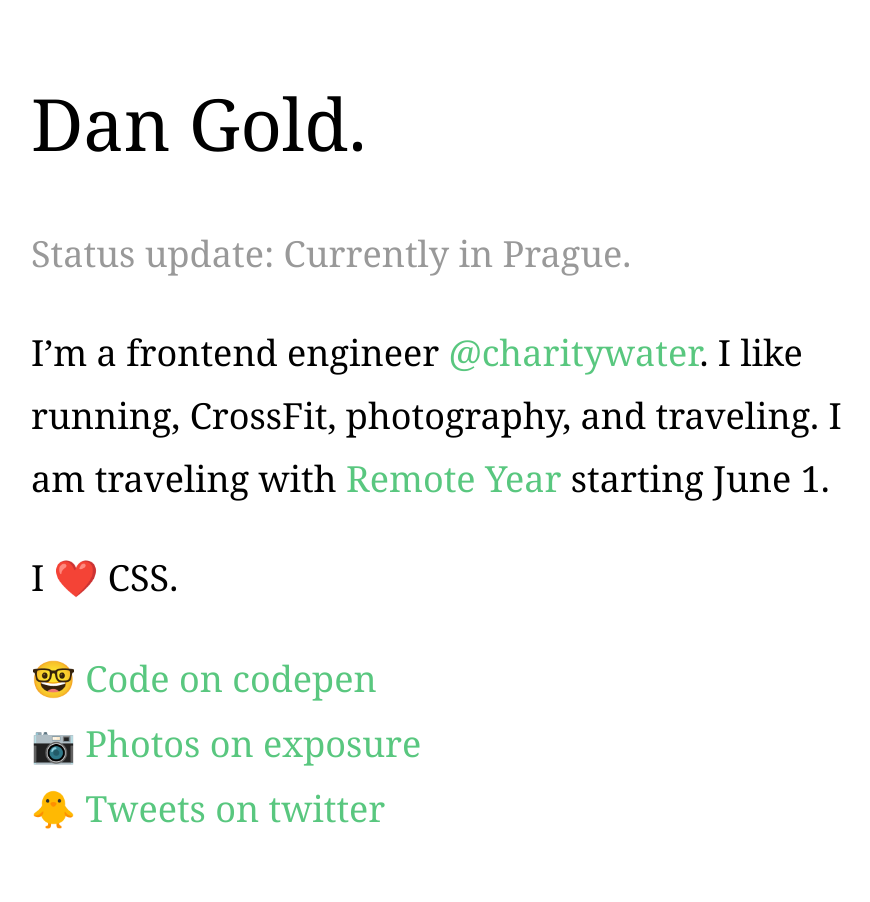
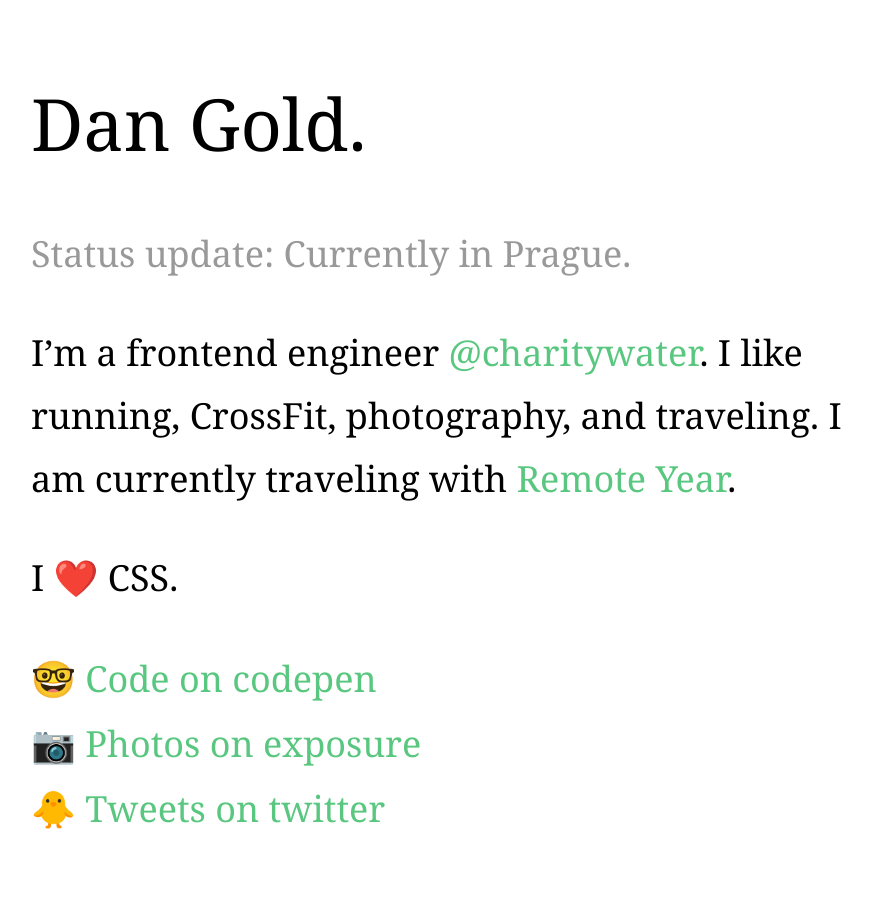
Before and after one commit to jessess/www, a Jekyll site: the page built from index.html, in a window 1280 px wide. Shown: the whole page, without its empty margins (189-1059 px from the left). Built offline with Jekyll 4.4.1, drawn with Linux system fonts in a browser that asks for light colours; a script that is not in the unit is left out.

Commit message:
I'm on remote year now.

```diff
--- a/index.html
+++ b/index.html
@@ -9,7 +9,7 @@
   </hgroup>
 
   <article class="about">
-    <p class="main-about">I&rsquo;m a frontend engineer <a href="http://www.charitywater.org/" target="_blank">@charitywater</a>. I like running, CrossFit, photography, and traveling. I am traveling with <a href="http://www.remoteyear.com/itinerary-darien" target="_blank">Remote Year</a> starting&nbsp;June&nbsp;1.</p>
+    <p class="main-about">I&rsquo;m a frontend engineer <a href="http://www.charitywater.org/" target="_blank">@charitywater</a>. I like running, CrossFit, photography, and traveling. I am currently traveling with <a href="http://www.remoteyear.com/itinerary-darien" target="_blank">Remote Year</a>.</p>
     <p class="secondary-about">I <span class="emoji">❤️</span> CSS.</p>
   </article>
 
```
